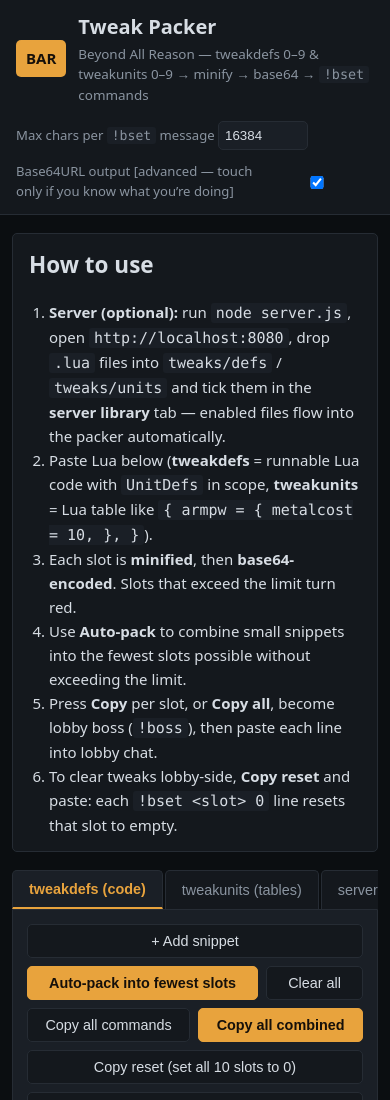
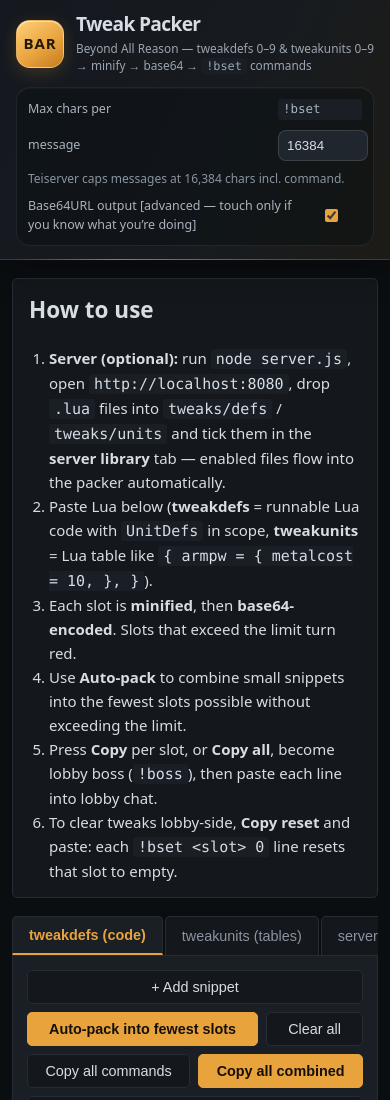
Before and after one commit to NineLEL/BAR-website, a website: page index.html in a window 390 px wide. Shown: the top 1100 px of the page. Drawn offline with Linux system fonts and the light colour scheme; no server answers.

Commit message:
style: polish responsive topbar and controls

```diff
--- a/styles.css
+++ b/styles.css
@@ -25,23 +25,41 @@ code { font-family: var(--mono); background: var(--surface-2); padding: 1px 5px;
 
 /* Topbar */
 .topbar {
-  display: flex; flex-wrap: wrap; gap: 16px; align-items: center;
-  justify-content: space-between; padding: 14px 24px;
-  background: var(--surface); border-bottom: 1px solid var(--line);
+  display: flex; flex-wrap: wrap; gap: 20px; align-items: center;
+  justify-content: space-between; padding: 16px clamp(18px, 3vw, 40px);
+  background: linear-gradient(112deg, #15191f 0%, #171b20 58%, #1d1b17 100%);
+  border-bottom: 1px solid #e8a33d38;
+  box-shadow: 0 10px 30px #0005;
+  backdrop-filter: blur(16px);
   position: sticky; top: 0; z-index: 10;
 }
-.brand { display: flex; gap: 12px; align-items: center; }
+.topbar::after {
+  content: ""; position: absolute; left: clamp(18px, 3vw, 40px); right: clamp(18px, 3vw, 40px); bottom: -1px;
+  height: 1px; pointer-events: none;
+  background: linear-gradient(90deg, transparent, #e8a33d99 28%, #e8a33d30 72%, transparent);
+}
+.brand { display: flex; gap: 15px; align-items: center; min-width: 0; }
 .logo {
-  background: var(--accent); color: #16100a; font-weight: 800;
-  padding: 7px 10px; border-radius: var(--radius);
+  display: grid; place-items: center; flex: 0 0 54px; width: 54px; height: 54px;
+  background: linear-gradient(145deg, #ffd078, #e8a33d 58%, #c47a20);
+  color: #21170b; font-weight: 900; letter-spacing: .06em;
+  border: 1px solid #ffe0a366; border-radius: 16px;
+  box-shadow: 0 5px 16px #e8a33d30, inset 0 1px #fff8;
 }
-.topbar h1 { margin: 0; font-size: 1.25rem; }
-.topbar p { margin: 2px 0 0; color: var(--fg-dim); font-size: 0.84rem; }
-.limits { display: flex; gap: 12px; align-items: center; flex-wrap: wrap; justify-content: flex-end; }
-.limits input { width: 90px; padding: 6px; border-radius: var(--radius); border: 1px solid var(--line); background: var(--surface-2); color: var(--fg); }
-.limits label { color: var(--fg-dim); font-size: .82rem; }
+.topbar h1 { margin: 0; font-size: 1.35rem; letter-spacing: -.035em; line-height: 1.15; }
+.topbar p { max-width: 660px; margin: 5px 0 0; color: #9ba5b1; font-size: 0.8rem; line-height: 1.4; }
+.limits {
+  display: flex; gap: 12px; align-items: center; flex-wrap: wrap; justify-content: flex-end;
+  padding: 9px 12px; border: 1px solid #ffffff12; border-radius: 14px;
+  background: #0b0e1170; box-shadow: inset 0 1px #ffffff08;
+}
+.limits input { width: 90px; padding: 7px 8px; border-radius: 8px; border: 1px solid #ffffff20; background: #20262e; color: var(--fg); }
+.limits input:focus-visible { border-color: var(--accent); }
+.limits label { color: #aab3bd; font-size: .78rem; }
+.limits > label:first-child { display: grid; grid-template-columns: max-content 90px; align-items: center; gap: 10px; white-space: nowrap; }
 .limits label:has(input[type=checkbox]) { display: flex; align-items: center; gap: 6px; max-width: 330px; }
-.hint { color: var(--fg-dim); font-size: 0.8rem; max-width: 220px; }
+.limits input[type=checkbox] { accent-color: var(--accent); }
+.hint { color: var(--fg-dim); font-size: 0.75rem; max-width: 220px; padding-left: 12px; border-left: 1px solid #ffffff1a; }
 
 /* Layout */
 main { max-width: 1240px; margin: 0 auto; padding: 28px 24px 48px; }
@@ -154,10 +172,16 @@ footer { color: var(--fg-dim); font-size: 0.85rem; line-height: 1.6; }
 ::selection { background: #e8a33d55; color: #fff; }
 
 @media (max-width: 720px) {
-  .topbar { padding: 12px 16px; }
-  .brand { width: 100%; }
-  .limits { justify-content: flex-start; width: 100%; }
-  .limits .hint { display: none; }
+  .topbar { gap: 13px; padding: 13px 16px; }
+  .topbar::after { left: 16px; right: 16px; }
+  .brand { width: 100%; gap: 12px; }
+  .logo { flex-basis: 48px; width: 48px; height: 48px; border-radius: 14px; }
+  .topbar h1 { font-size: 1.2rem; }
+  .topbar p { font-size: .74rem; }
+  .limits { display: grid; grid-template-columns: minmax(0, 1fr); gap: 9px; justify-content: flex-start; width: 100%; padding: 11px; }
+  .limits > label:first-child { grid-template-columns: minmax(0, 1fr) 84px; white-space: normal; }
+  .limits .hint { display: block; max-width: none; padding-left: 0; border-left: 0; }
+  .limits label:has(input[type=checkbox]) { max-width: none; }
   main { padding: 18px 12px 36px; }
   .howto { padding: 14px 16px; }
   .howto ol { padding-left: 12px; margin-left: 8px; }
```
